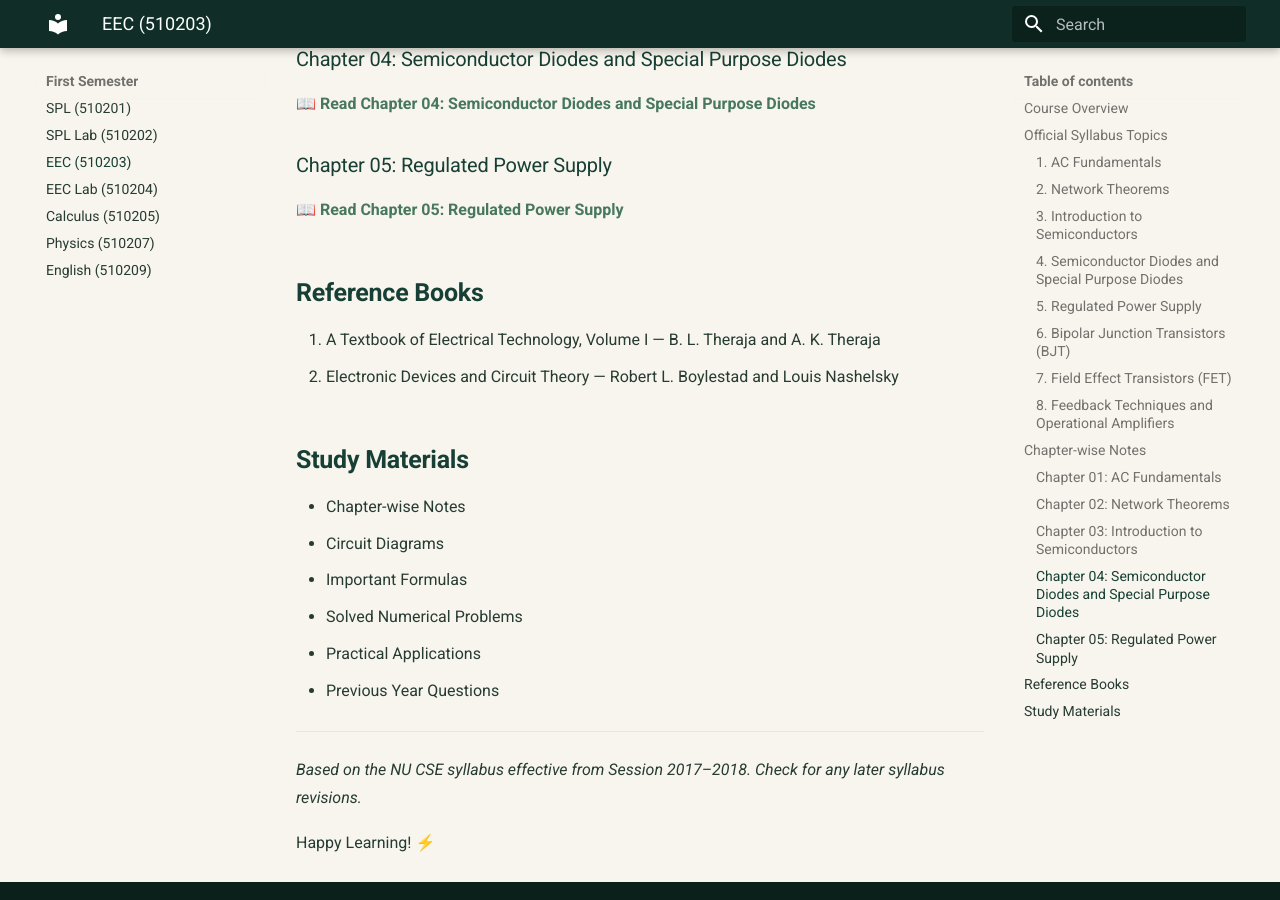
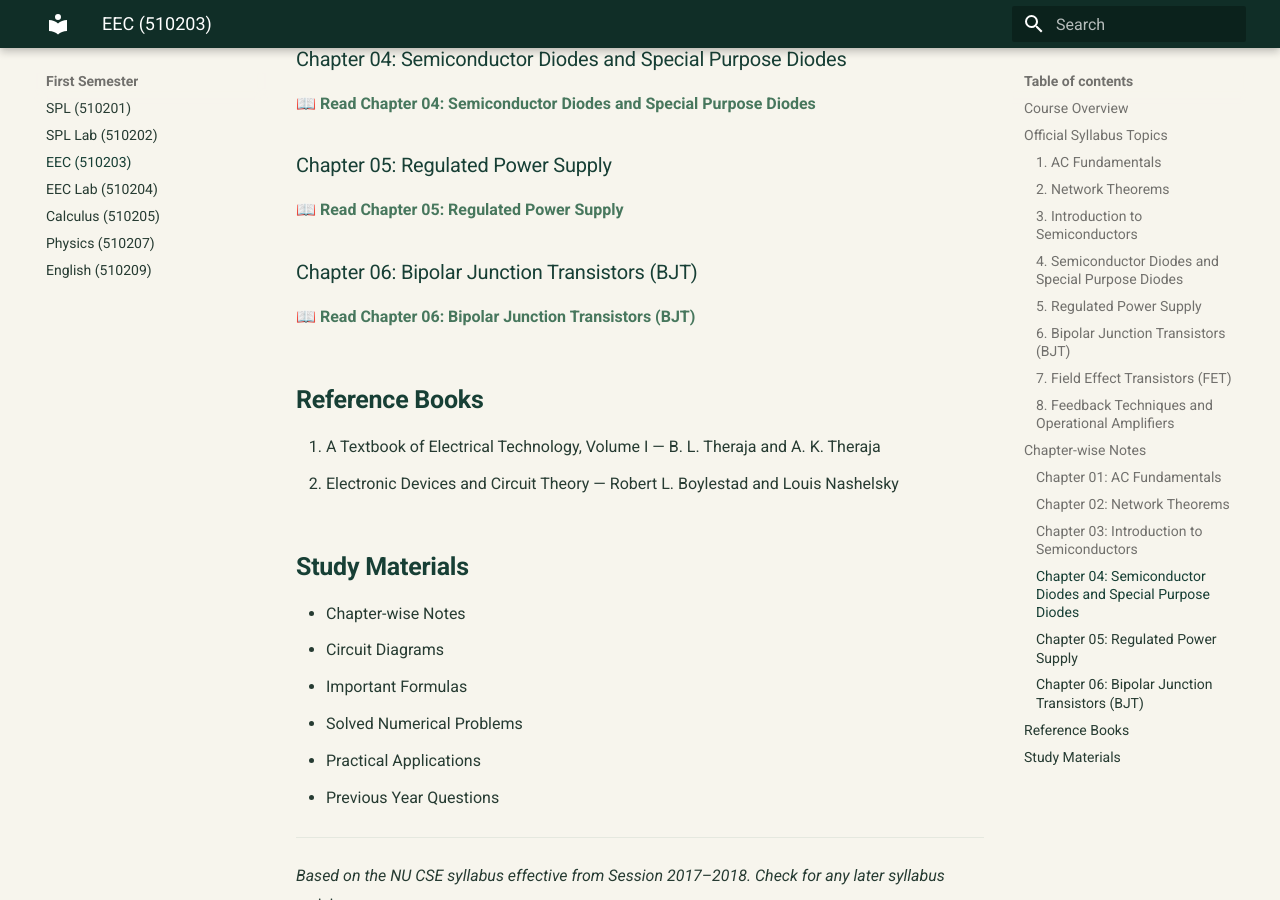
Before and after one commit to taimiyatahsin0-png/nu-cse-notes-store, an MkDocs documentation site: the page built from docs/subjects/eec/index.md, in a window 1280 px wide and 900 px high, scrolled down 3524 px. Built offline with MkDocs 1.6.1 and Material for MkDocs 9.7.7, drawn with Linux system fonts in a browser that asks for light colours.

Commit message:
Add EEC Chapter 06 to chapter index

```diff
--- a/docs/subjects/eec/index.md
+++ b/docs/subjects/eec/index.md
@@ -115,6 +115,10 @@ This course introduces the fundamental concepts of electrical circuits, AC funda
 
 [📖 Read Chapter 05: Regulated Power Supply](chapter-05-regulated-power-supply.md)
 
+### Chapter 06: Bipolar Junction Transistors (BJT)
+
+[📖 Read Chapter 06: Bipolar Junction Transistors (BJT)](chapter-06-bipolar-junction-transistors.md)
+
 ## Reference Books
 
 1. A Textbook of Electrical Technology, Volume I — B. L. Theraja and A. K. Theraja
```
